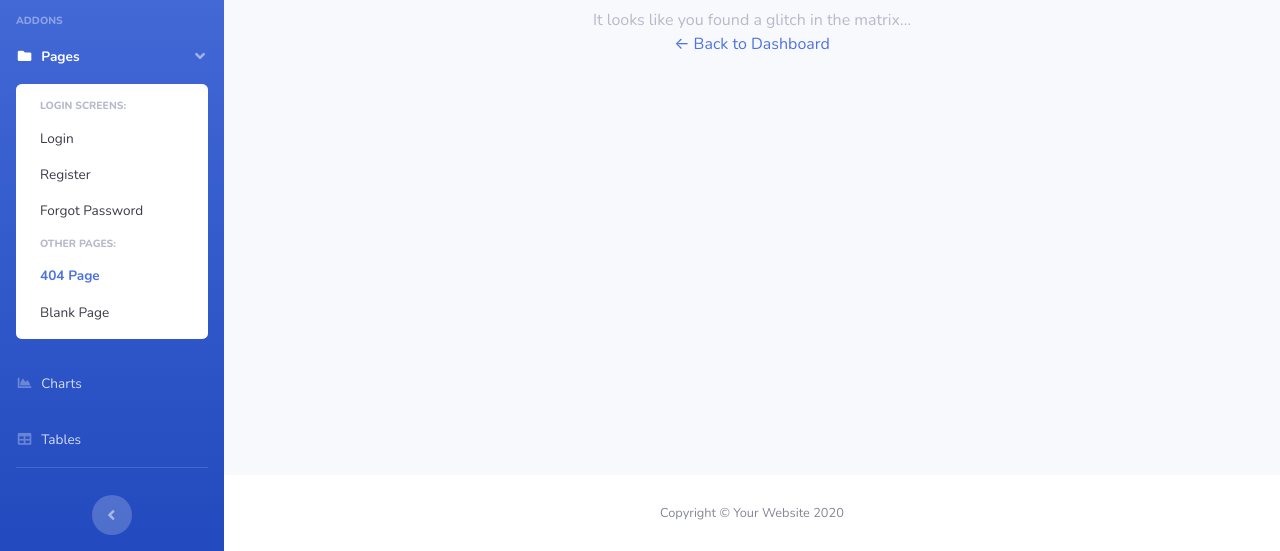
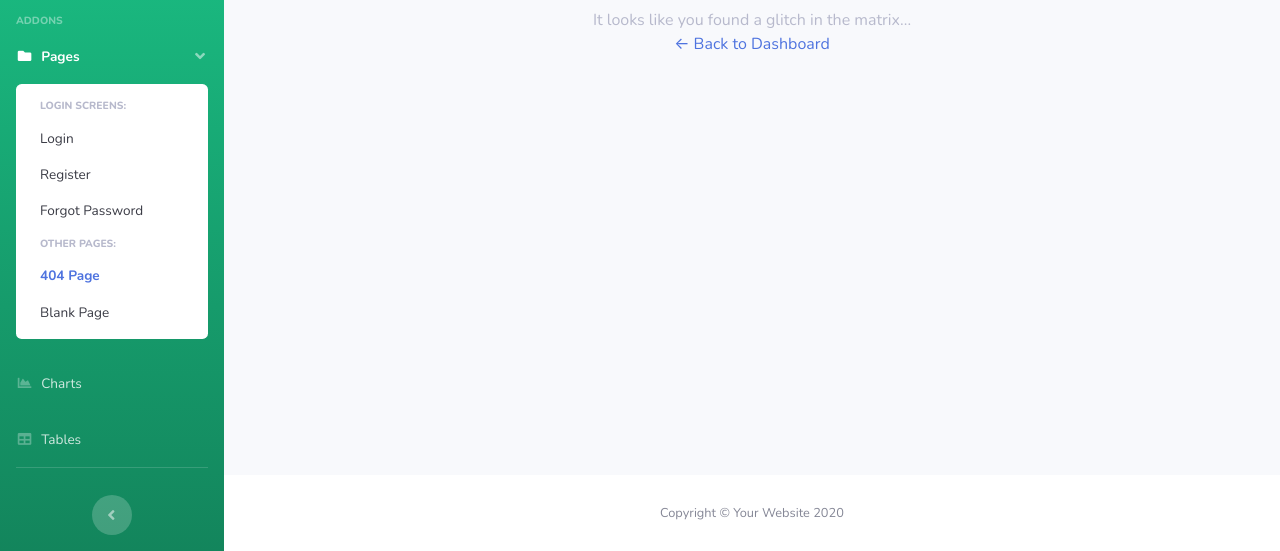
Before and after one commit to nilayrajderkar/Covid-BOT, a website with bundled scripts: page 404.html in a window 1280 px wide. Shown: the part 276-827 px from the top of the page. Built offline with nearby package versions, Linux system fonts and the light colour scheme.

Commit message:
Changed sidebar color

```diff
--- a/404.html
+++ b/404.html
@@ -26,7 +26,7 @@
   <div id="wrapper">
 
     <!-- Sidebar -->
-    <ul class="navbar-nav bg-gradient-primary sidebar sidebar-dark accordion" id="accordionSidebar">
+    <ul class="navbar-nav bg-gradient-success sidebar sidebar-dark accordion" id="accordionSidebar">
 
       <!-- Sidebar - Brand -->
       <a class="sidebar-brand d-flex align-items-center justify-content-center" href="index.html">
```
Also changed, not shown: blank.html (+1 -1 lines), buttons.html (+1 -1 lines), cards.html (+1 -1 lines), charts.html (+1 -1 lines), contactus.html (+1 -1 lines), covid-check.html (+1 -1 lines), index.html (+1 -1 lines), testing-center.html (+1 -1 lines).
